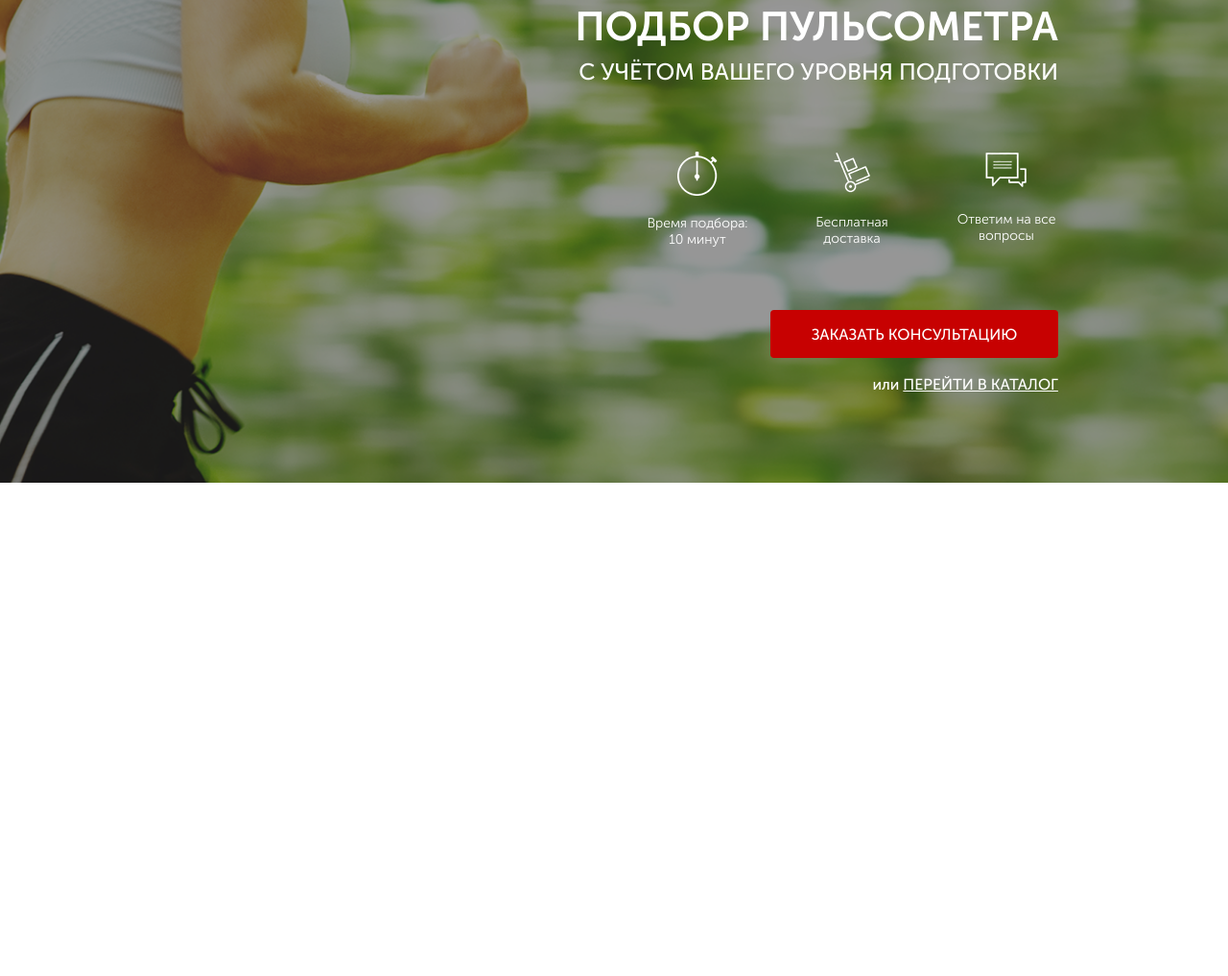
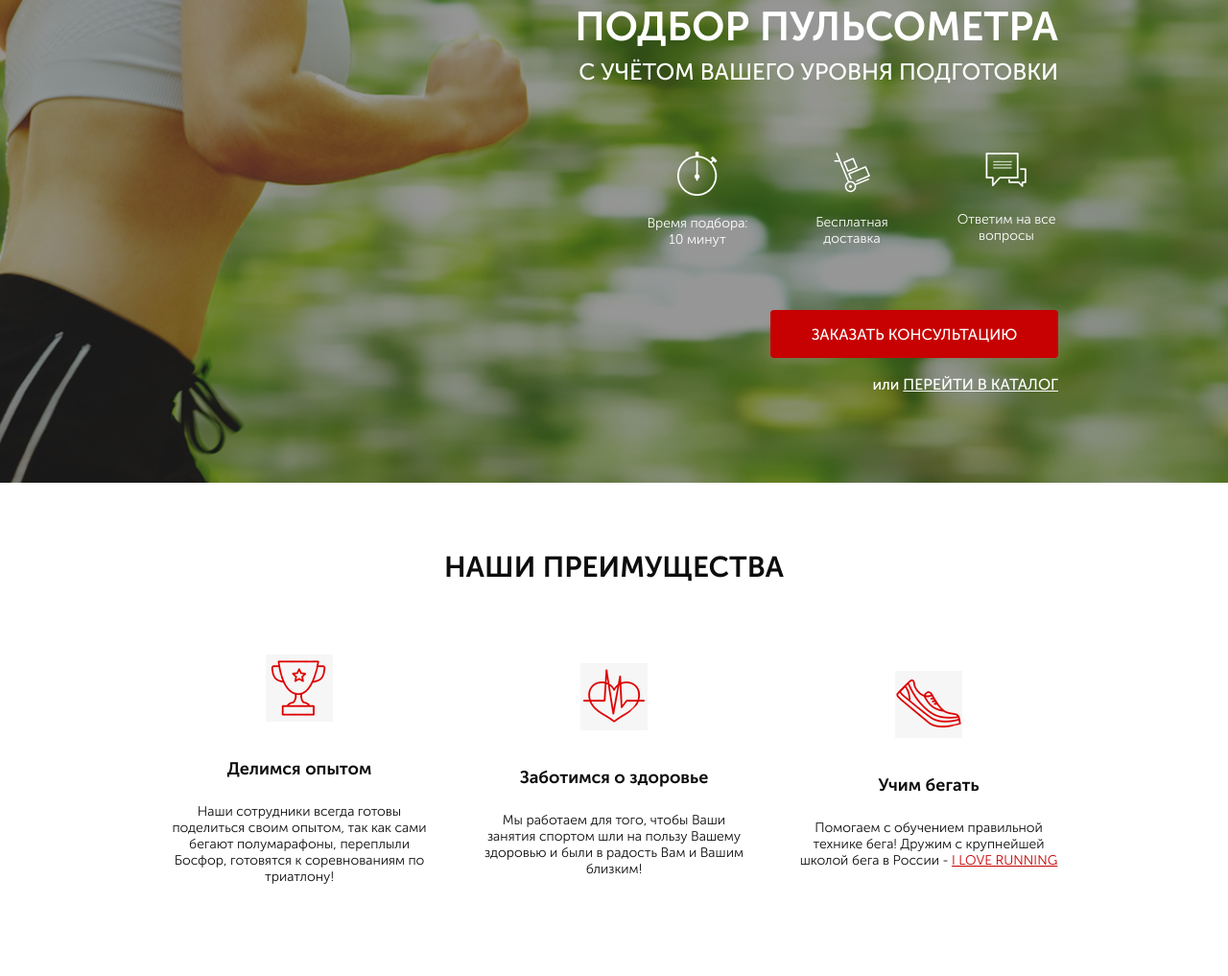
Before and after one commit to ltmorgan/pulsemeter, a website: page src/index.html in a window 1280 px wide. Shown: the part 160-1177 px from the top of the page at 96% size. Before the commit the page ends 800 px from the top, so only its background shows below. Drawn offline with Linux system fonts and the light colour scheme; files whose address does not match are found by name.

Commit message:
advantages section created

```diff
--- /dev/null
+++ b/src/css/blocks/advantages.min.css
@@ -0,0 +1 @@
+.advantages{min-height:480px;padding:70px 0 95px 0}
--- a/src/index.html
+++ b/src/index.html
@@ -83,6 +83,55 @@
 
 	</div>
 
+	<div class="advantages">
+
+		<div class="container">
+
+			<div class="row">
+
+				<div class="col-xl-10 offset-xl-1">
+
+					<div class="advantages__wrapper">
+
+						<h2 class="advantages__header">НАШИ ПРЕИМУЩЕСТВА</h2>
+
+						<div class="advantages__icons">
+
+							<div class="advantages__icon">
+								<img src="icons/advantages_icon_cup.png" alt="cup">
+								<div class="advantages__name">Делимся опытом</div>
+								<div class="advantages__descr">Наши сотрудники всегда готовы поделиться своим опытом,
+								так как сами бегают полумарафоны, переплыли Босфор, готовятся к соревнованиям по триатлону!</div>
+							</div>
+
+							<div class="advantages__icon">
+								<img src="icons/advantages_icon_heart.png" alt="heart">
+								<div class="advantages__name">Заботимся о здоровье</div>
+								<div class="advantages__descr">Мы работаем для того,
+								чтобы Ваши занятия спортом шли на пользу Вашему здоровью и были в радость Вам и Вашим близким!
+								</div>
+							</div>
+
+							<div class="advantages__icon">
+								<img src="icons/advantages_icon_shoe.png" alt="shoe">
+								<div class="advantages__name">Учим бегать</div>
+								<div class="advantages__descr">Помогаем с обучением правильной технике бега!
+								Дружим с крупнейшей школой бега в России - <a href="#" class="advantages__link">I LOVE RUNNING</a>
+								</div>
+							</div>
+
+						</div>
+
+					</div>
+
+				</div>
+
+			</div>
+
+		</div>
+
+	</div>
+
 </body>
 
 </html>
--- /dev/null
+++ b/src/sass/blocks/_advantages.sass
@@ -0,0 +1,44 @@
+.advantages
+	min-height: 480px
+	padding: 70px 0 95px 0
+	&__wrapper
+		display: flex
+		flex-direction: column
+	&__header
+		color: #0d0d0d
+		font-size: 30px
+		font-weight: 700
+		text-align: center
+		text-transform: uppercase
+	&__icons
+		display: flex
+		justify-content: space-between
+		align-items: center
+		margin-top: 65px
+	&__icon
+		display: flex
+		flex-direction: column
+		align-items: center
+		width: 270px
+	img
+		width: 70px
+		height: 70px
+		display: block
+		margin: 0 auto
+		margin-bottom: 38px
+	&__name
+		color: #0d0d0d
+		font-size: 18px
+		font-weight: 700
+		text-align: center
+	&__descr
+		color: #0d0d0d
+		font-size: 14px
+		font-weight: 300
+		text-align: center
+		margin-top: 25px
+	&__link
+		color: $main_color
+		text-decoration: underline
+		&:hover
+			color: $main_color
--- a/src/sass/style.sass
+++ b/src/sass/style.sass
@@ -6,6 +6,7 @@
 @import "../sass/blocks/promo"
 @import "../sass/blocks/header"
 @import "../sass/blocks/buttons"
+@import "../sass/blocks/advantages"
 
 *
 	font-family: 'Museo_Sans_Cyrl', sans-serif
```
Also changed, not shown: src/css/style.min.css.
